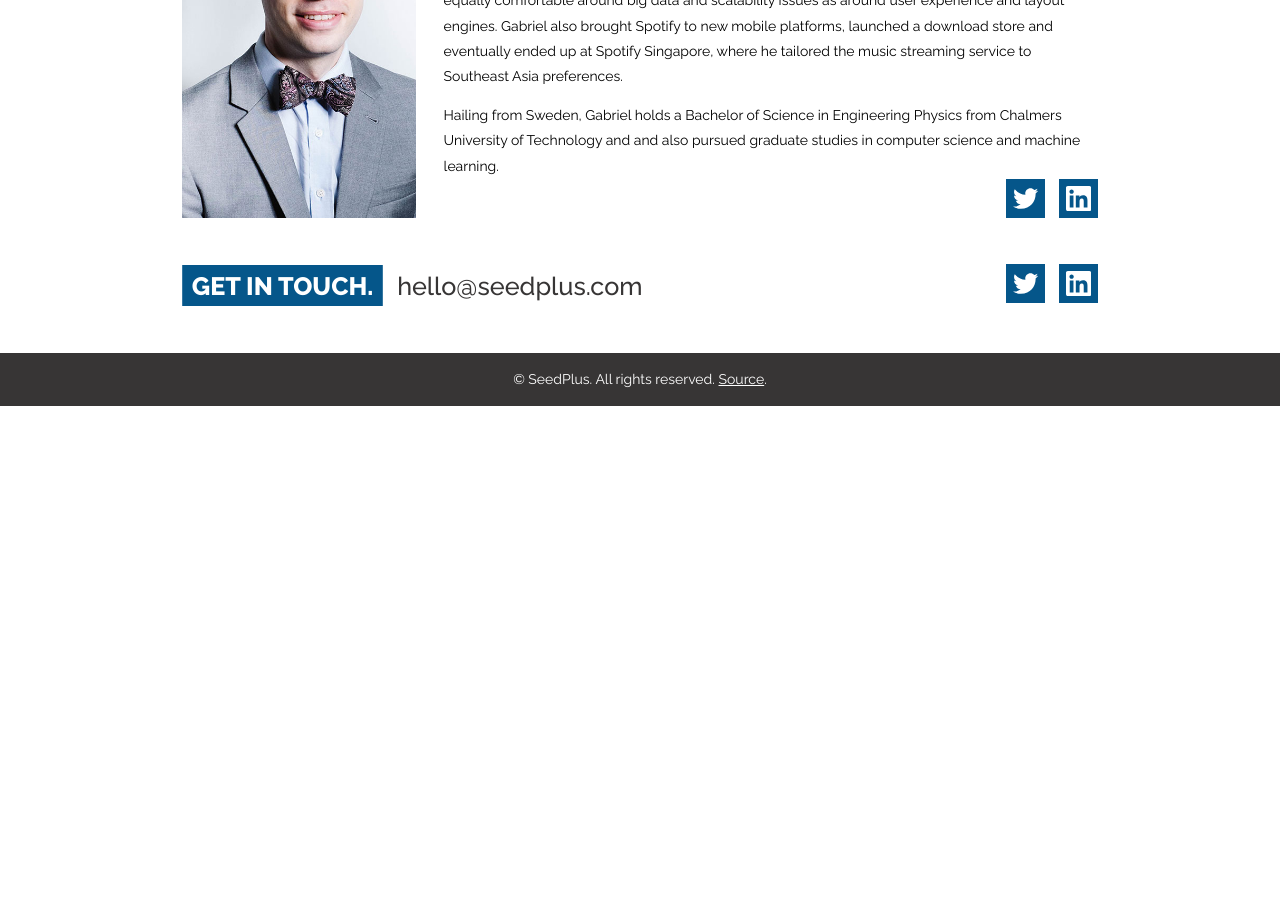
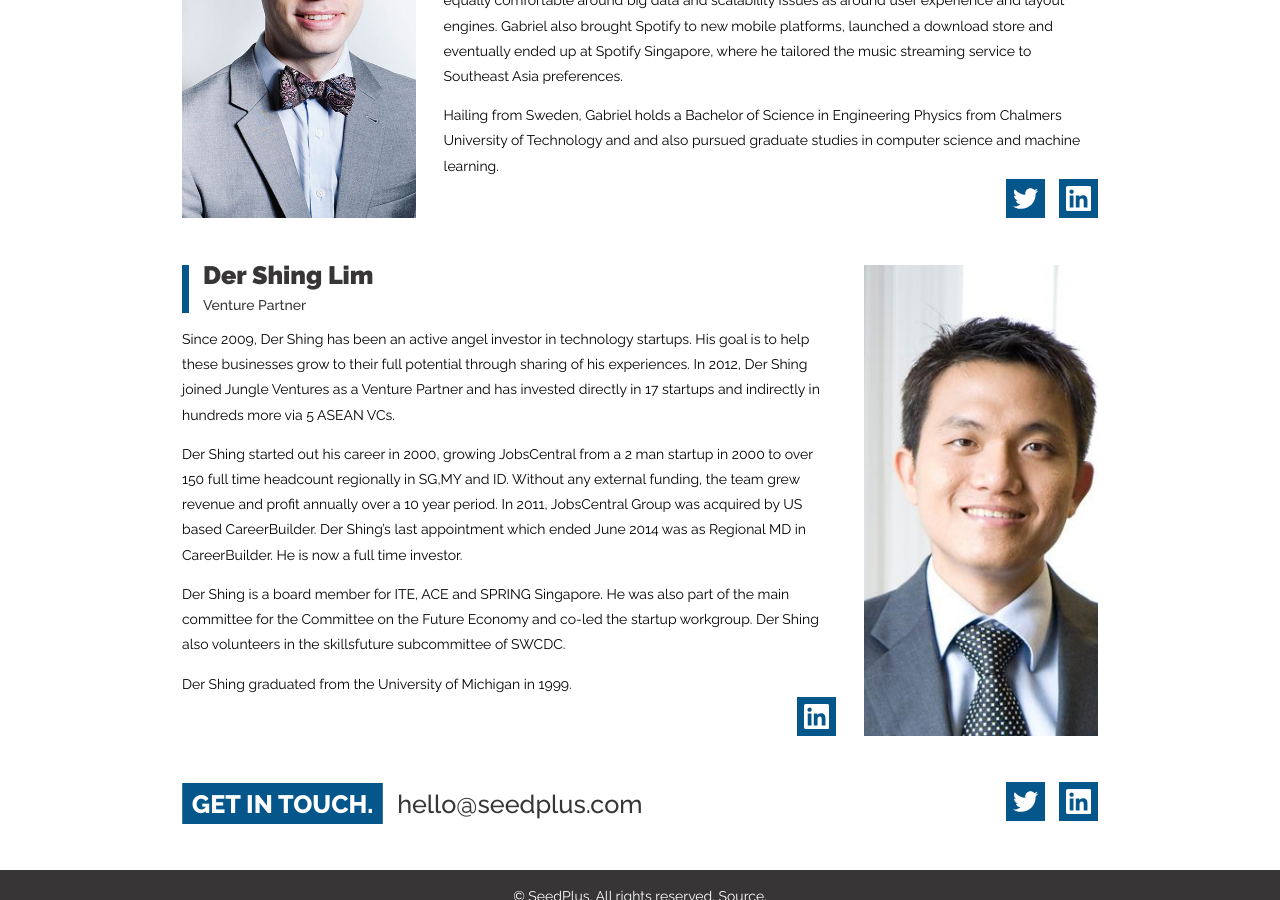
Before and after one commit to SeedPlus/seedplus.github.io, a Jekyll site: the page built from 03_team.html, in a window 1280 px wide and 900 px high, scrolled down 1850 px. Built offline with Jekyll 4.4.1, drawn with Linux system fonts in a browser that asks for light colours; before the commit the page ends 2256 px from its top, so only the background shows below that.

Commit message:
Add Der Shing to team

```diff
--- a/03_team.html
+++ b/03_team.html
@@ -64,3 +64,17 @@ permalink: /team/
     </div>
   </div>
 </div>
+<div class='info-group'>
+  <div class='bio-image bio-portrait' style='background-image: url("/images/dershing.jpg")'></div>
+  <div class='info-item'>
+    <h4>Der Shing Lim</h4>
+    <h5>Venture Partner</h5>
+    <p>Since 2009, Der Shing has been an active angel investor in technology startups. His goal is to help these businesses grow to their full potential through sharing of his experiences. In 2012, Der Shing joined Jungle Ventures as a Venture Partner and has invested directly in 17 startups and indirectly in hundreds more via 5 ASEAN VCs. </p>
+    <p>Der Shing started out his career in 2000, growing JobsCentral from a 2 man startup in 2000 to over 150 full time headcount regionally in SG,MY and ID. Without any external funding, the team grew revenue and profit annually over a 10 year period. In 2011, JobsCentral Group was acquired by US based CareerBuilder. Der Shing’s last appointment which ended June 2014 was as Regional MD in CareerBuilder. He is now a full time investor.</p>
+    <p>Der Shing is a board member for ITE, ACE and SPRING Singapore. He was also part of the main committee for the Committee on the Future Economy and co-led the startup workgroup. Der Shing also volunteers in the skillsfuture subcommittee of SWCDC.</p>
+    <p>Der Shing graduated from the University of Michigan in 1999.</p>
+    <div class='bio-contact'>
+      <a href="https://www.linkedin.com/in/dershing/" class='outbound'>{% include icon-linkedin.svg %}</a>
+    </div>
+  </div>
+</div>
```
Also changed, not shown: images/dershing.jpg (added).
